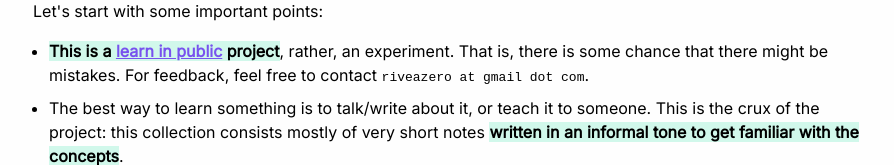
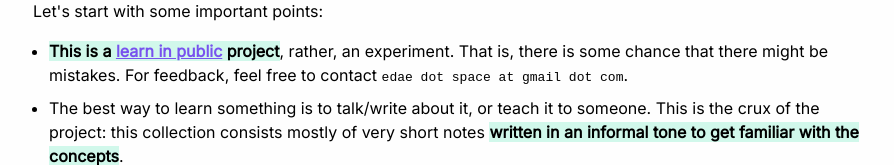
Before and after one commit to rivea0/bite-sized-math-for-cs, an Eleventy site: page notes/index.md in a window 1280 px wide. Shown: the part 473-638 px from the top of the page, without its empty margins (191-1085 px from the left). Built offline with nearby package versions, Linux system fonts and the light colour scheme; Eleventy itself is replaced by a stand-in of ours; files that its build step writes are made by us from their sources; what markdown-it-mark, markdown-it-texmath would draw is missing.

Commit message:
Update email

```diff
--- a/notes/index.md
+++ b/notes/index.md
@@ -15,7 +15,7 @@ Welcome to _Bite-Sized Mathematics for Computer Science_!
 
 Let's start with some important points:
 
-- **This is a [learn in public](https://www.swyx.io/learn-in-public) project**, rather, an experiment. That is, there is some chance that there might be mistakes. For feedback, feel free to contact `riveazero at gmail dot com`.
+- **This is a [learn in public](https://www.swyx.io/learn-in-public) project**, rather, an experiment. That is, there is some chance that there might be mistakes. For feedback, feel free to contact `edae dot space at gmail dot com`.
 
 - The best way to learn something is to talk/write about it, or teach it to someone. This is the crux of the project: this collection consists mostly of very short notes **written in an informal tone to get familiar with the concepts**.
 
```
